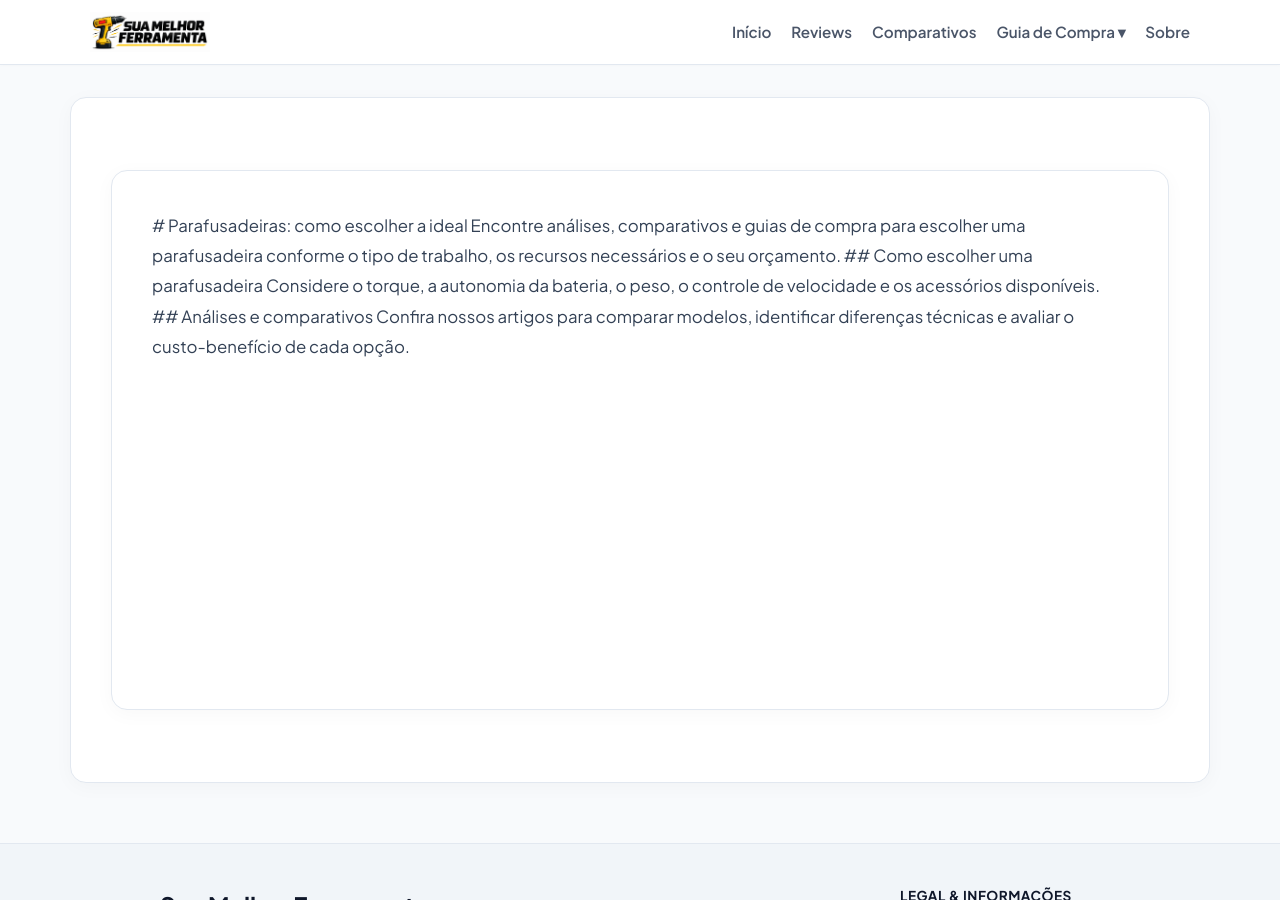
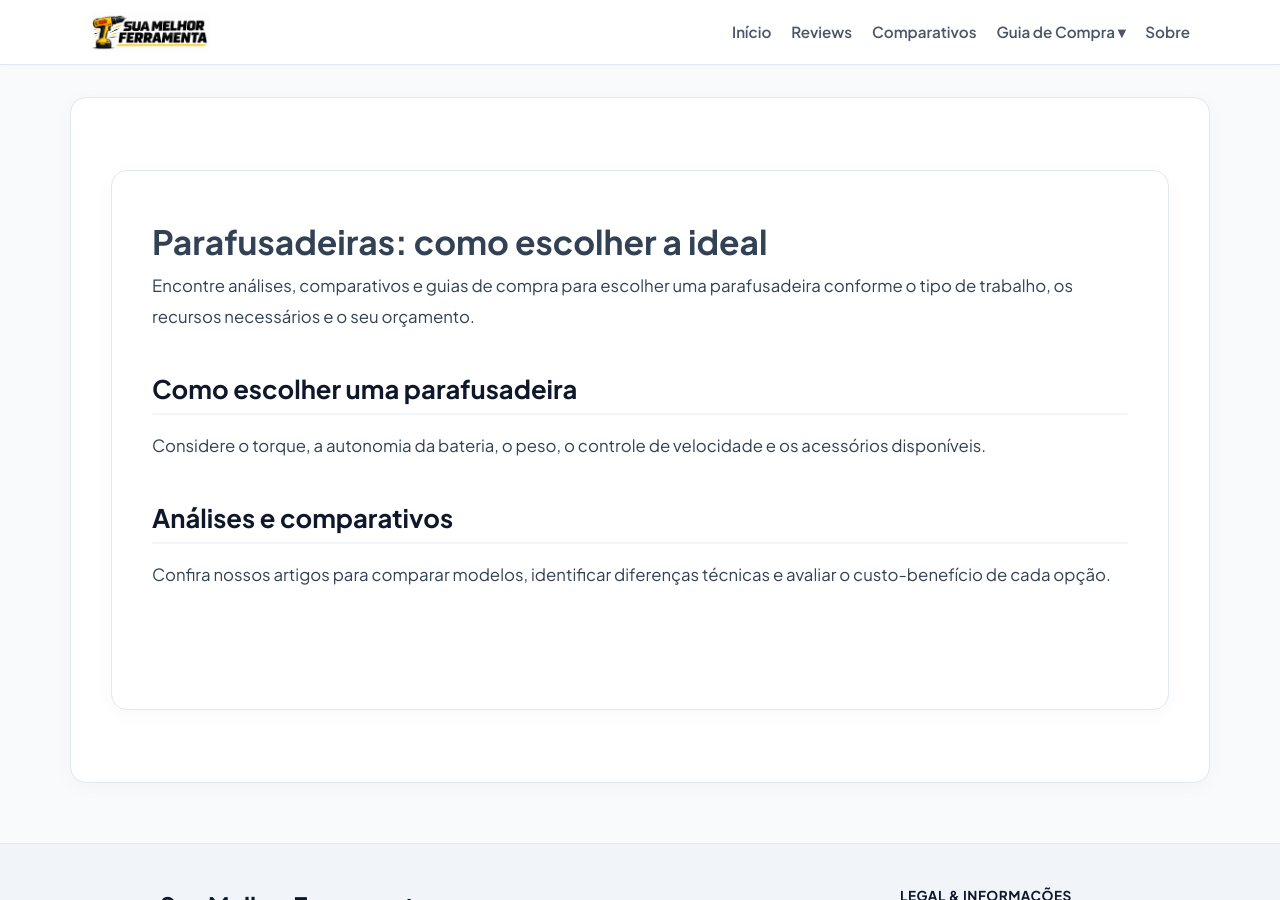
Before and after one commit to membroequipe/SiteReview, a Jekyll site: the page built from parafusadeiras.md, in a window 1280 px wide and 900 px high. Built offline with Jekyll 4.4.1, drawn with Linux system fonts in a browser that asks for light colours.

Commit message:
Update parafusadeiras.md

```diff
--- a/parafusadeiras.md
+++ b/parafusadeiras.md
@@ -8,22 +8,14 @@ permalink: /parafusadeiras/
 <div class="site-content">
   <div class="post-content">
 
-# Parafusadeiras: como escolher a ideal
+    <h1>Parafusadeiras: como escolher a ideal</h1>
+    <p>Encontre análises, comparativos e guias de compra para escolher uma parafusadeira conforme o tipo de trabalho, os recursos necessários e o seu orçamento.</p>
 
-Encontre análises, comparativos e guias de compra
-para escolher uma parafusadeira conforme o tipo de
-trabalho, os recursos necessários e o seu orçamento.
+    <h2>Como escolher uma parafusadeira</h2>
+    <p>Considere o torque, a autonomia da bateria, o peso, o controle de velocidade e os acessórios disponíveis.</p>
 
-## Como escolher uma parafusadeira
+    <h2>Análises e comparativos</h2>
+    <p>Confira nossos artigos para comparar modelos, identificar diferenças técnicas e avaliar o custo-benefício de cada opção.</p>
 
-Considere o torque, a autonomia da bateria, o peso,
-o controle de velocidade e os acessórios disponíveis.
-
-## Análises e comparativos
-
-Confira nossos artigos para comparar modelos,
-identificar diferenças técnicas e avaliar o
-custo-benefício de cada opção.
-
+  </div>
 </div>
-  </div>
```
